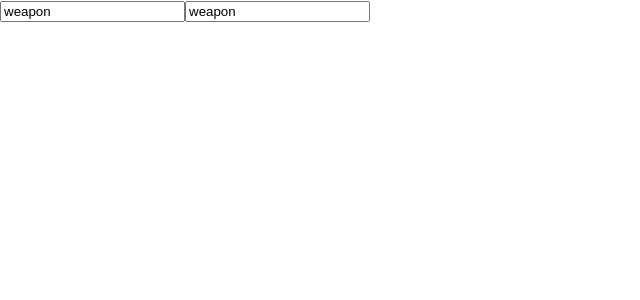
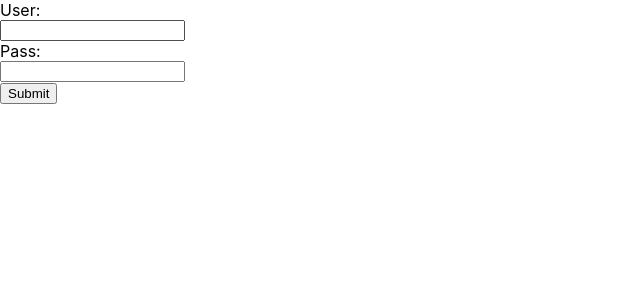
Before and after one commit to JHarry444/CFG-React, a React (Create React App) app: page /weapon in a window 1280 px wide. Shown: the top 300 px of the page, without its empty margins (0-640 px from the left). Built offline with nearby package versions, Linux system fonts and the light colour scheme.

Commit message:
added routing

```diff
--- a/src/App.css
+++ b/src/App.css
@@ -1,38 +1,3 @@
-.App {
-  text-align: center;
+form  input {
+  display: block;
 }
-
-.App-logo {
-  height: 40vmin;
-  pointer-events: none;
-}
-
-@media (prefers-reduced-motion: no-preference) {
-  .App-logo {
-    animation: App-logo-spin infinite 20s linear;
-  }
-}
-
-.App-header {
-  background-color: #282c34;
-  min-height: 100vh;
-  display: flex;
-  flex-direction: column;
-  align-items: center;
-  justify-content: center;
-  font-size: calc(10px + 2vmin);
-  color: white;
-}
-
-.App-link {
-  color: #61dafb;
-}
-
-@keyframes App-logo-spin {
-  from {
-    transform: rotate(0deg);
-  }
-  to {
-    transform: rotate(360deg);
-  }
-}
--- a/src/App.js
+++ /dev/null
@@ -1,15 +0,0 @@
-import React from 'react';
-import './App.css';
-import LiftingState from './LiftingState';
-
-function App() {
-
-
-  return (
-    <div>
-      <LiftingState/>
-    </div>
-  );
-}
-
-export default App;
--- /dev/null
+++ b/src/App.jsx
@@ -0,0 +1,18 @@
+import React from 'react';
+import './App.css';
+import { BrowserRouter as Router, Route, Switch, BrowserRouter } from 'react-router-dom';
+import FuncForm from './FuncForm';
+import Routing from './Routing';
+
+function App() {
+  return (
+    <Router>
+      <Switch>
+        <Route path="/" exact component={Routing} />
+        <Route path="/weapon" component={FuncForm} />
+      </Switch>
+    </Router>
+  );
+}
+
+export default App;
--- /dev/null
+++ b/src/DeepLink.jsx
@@ -0,0 +1,11 @@
+import React from 'react';
+
+export default function DeepLink(props) {
+    const handleClick = () => {
+        props.history.push("/weapon");
+    }
+
+    return (
+        <button onClick={handleClick}>Deep Shenanigans</button>
+    )
+}
--- /dev/null
+++ b/src/FuncForm.jsx
@@ -0,0 +1,38 @@
+import React, { useState } from 'react';
+import Input from './Input';
+
+export default function FuncForm() {
+  const [user, setUser] = useState('');
+
+  const [pass, setPass] = useState('');
+
+  const changeUser = (event) => {
+    setUser(event.target.value);
+  };
+
+  const changePass = (event) => {
+    setPass(event.target.value);
+  };
+
+  const handleSubmit = (event) => {
+    event.preventDefault();
+    console.log({
+      user,
+      pass,
+    });
+  };
+
+  return (
+    <form  onSubmit={handleSubmit}>
+      <label>
+        User:
+        <Input value={user} name="username" changeHandler={changeUser} />
+      </label>
+      <label>
+        Pass:
+        <Input value={pass} type="password" name="password" changeHandler={changePass} />
+      </label>
+      <button type="submit">Submit</button>
+    </form>
+  );
+}
--- a/src/Input.js
+++ b/src/Input.js
@@ -1,8 +1,21 @@
 import React from 'react';
+import PropTypes from 'prop-types';
 
 export default function Input(props) {
 
     return(
-        <input value={props.bloop} onChange={props.changeHandler}/>
+        <input value={props.value} name={props.name} type={props.type} onChange={props.changeHandler}/>
     );
 }
+
+Input.propTypes = {
+    name: PropTypes.string.isRequired,
+    value: PropTypes.string.isRequired,
+    changeHandler: PropTypes.func.isRequired,
+    type: PropTypes.string
+}
+
+Input.defaultProps = {
+    type: 'text',
+    value: ''
+}
--- /dev/null
+++ b/src/Routing.jsx
@@ -0,0 +1,21 @@
+import React from 'react';
+import { Link } from 'react-router-dom';
+import DeepLink from './DeepLink';
+
+export default function Routing(props) {
+
+    console.log(props);
+    const handleClick = () => {
+        props.history.push("/weapon");
+    }
+    return(
+        <div>
+            <a href="/weapon">Anchor</a>
+            <br/>
+            <Link to="/weapon">Link</Link>
+            <br/>
+            <button onClick={handleClick}>Shenanigans</button>
+            <DeepLink {...props} history={props.history} match={props.match} location={props.location}/>
+        </div>
+    )
+}
```
Also changed, not shown: package.json (+8 -0 lines), src/ClassForm.jsx (added, +38 -0 lines), .eslintrc.json (added), 1 other file (tests, documents, lock files or other folders).
